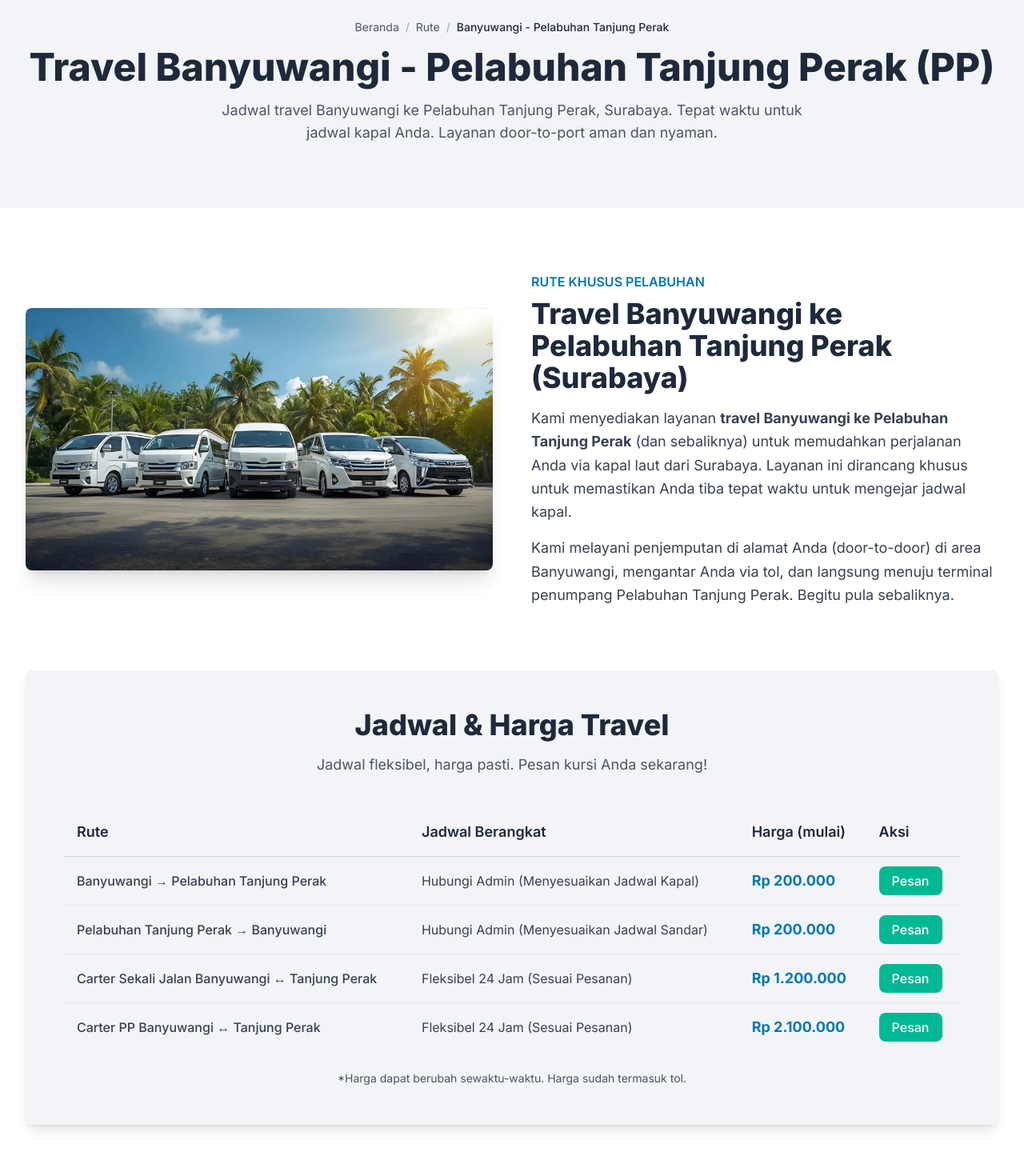
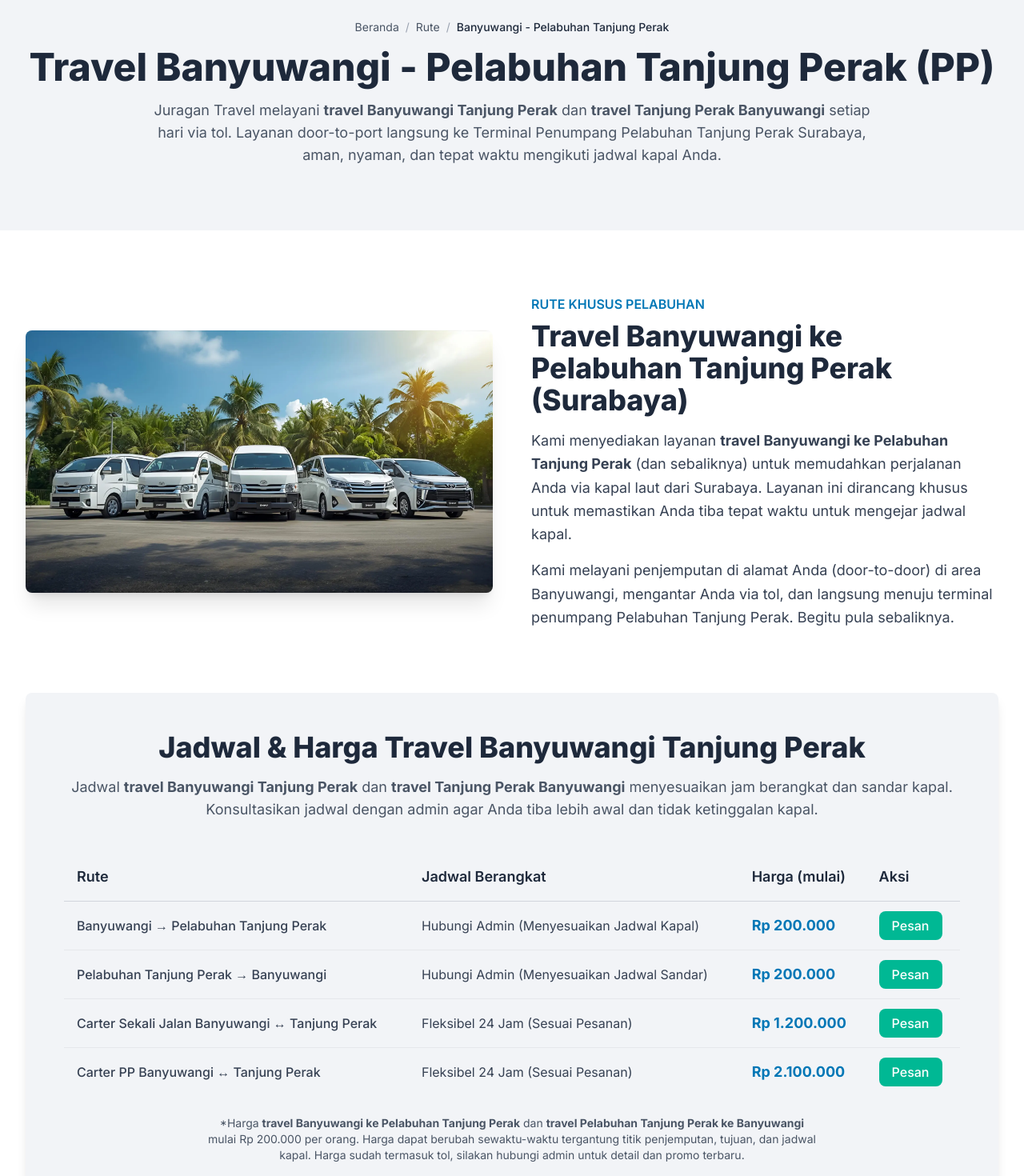
Before and after one commit to heyitsmi/travelbanyuwangi, a Next.js app: page /rute/banyuwangi-tanjung-perak in a window 1280 px wide. Shown: the part 120-1590 px from the top of the page at 80% size. Built offline with nearby package versions, Linux system fonts and the light colour scheme; no server answers.

Commit message:
update page rute tanjung perak

```diff
--- a/app/rute/banyuwangi-tanjung-perak/page.tsx
+++ b/app/rute/banyuwangi-tanjung-perak/page.tsx
@@ -8,12 +8,15 @@ import Link from "next/link";
 import BookingForm from "../../components/BookingForm";
 
 export const metadata: Metadata = {
-  title: "Travel Banyuwangi - Pelabuhan Tanjung Perak (PP) | Jadwal & Harga | Juragan Travel",
-  description: "Jadwal & harga travel Banyuwangi ke Pelabuhan Tanjung Perak (PP) terbaru. Layanan door-to-door, carter, dan drop-off. Berangkat setiap hari, tepat waktu untuk jadwal kapal.",
-  keywords: "travel banyuwangi tanjung perak, travel banyuwangi ke pelabuhan perak, travel tanjung perak banyuwangi, harga travel banyuwangi tanjung perak, jadwal travel banyuwangi tanjung perak, travel banyuwangi surabaya pelabuhan",
+  title: "Travel Banyuwangi Tanjung Perak – Door to Port Surabaya | Juragan Travel",
+  description:
+    "Layanan travel Banyuwangi Tanjung Perak dan travel Tanjung Perak Banyuwangi PP dengan sistem door to port. Berangkat setiap hari via tol, armada nyaman, tepat waktu menyesuaikan jadwal kapal di Pelabuhan Tanjung Perak Surabaya.",
+  keywords:
+    "travel banyuwangi tanjung perak, travel banyuwangi ke pelabuhan tanjung perak, travel tanjung perak banyuwangi, travel pelabuhan tanjung perak banyuwangi, harga travel banyuwangi tanjung perak, jadwal travel banyuwangi tanjung perak, travel banyuwangi surabaya pelabuhan",
   openGraph: {
-    title: "Travel Banyuwangi - Pelabuhan Tanjung Perak (PP) | Jadwal & Harga | Juragan Travel",
-    description: "Jadwal & harga travel Banyuwangi ke Pelabuhan Tanjung Perak (PP) terbaru. Layanan door-to-door, carter, dan drop-off. Berangkat setiap hari, tepat waktu.",
+    title: "Travel Banyuwangi Tanjung Perak – Door to Port Surabaya | Juragan Travel",
+    description:
+      "Jadwal & harga travel Banyuwangi Tanjung Perak PP terbaru. Layanan door to port dari Banyuwangi ke Pelabuhan Tanjung Perak Surabaya, aman dan tepat waktu untuk jadwal kapal Anda.",
     type: "website",
     url: "https://juragantravel.com/rute/banyuwangi-tanjung-perak",
     images: [
@@ -21,14 +24,15 @@ export const metadata: Metadata = {
         url: "https://juragantravel.com/img/hero.webp",
         width: 1200,
         height: 630,
-        alt: "Travel Banyuwangi Tanjung Perak"
-      }
+        alt: "Travel Banyuwangi Tanjung Perak door to port",
+      },
     ],
   },
   twitter: {
     card: "summary_large_image",
-    title: "Travel Banyuwangi - Pelabuhan Tanjung Perak (PP) | Jadwal & Harga | Juragan Travel",
-    description: "Jadwal & harga travel Banyuwangi ke Pelabuhan Tanjung Perak (PP) terbaru. Layanan door-to-door, carter, dan drop-off.",
+    title: "Travel Banyuwangi Tanjung Perak – Door to Port Surabaya",
+    description:
+      "Travel Banyuwangi ke Pelabuhan Tanjung Perak dan Tanjung Perak ke Banyuwangi dengan layanan door to port via tol, armada nyaman dan driver berpengalaman.",
     images: ["https://juragantravel.com/img/hero.webp"],
   },
   robots: {
@@ -48,7 +52,7 @@ const busTripData = {
     name: "Juragan Travel",
     url: "https://juragantravel.com/",
     telephone: "+6282143258744",
-    image: "https://juragantravel.com/img/hero.webp"
+    image: "https://juragantravel.com/img/hero.webp",
   },
   departureBusStop: {
     "@type": "BusStop",
@@ -57,30 +61,32 @@ const busTripData = {
       "@type": "PostalAddress",
       addressLocality: "Banyuwangi",
       addressRegion: "Jawa Timur",
-      addressCountry: "ID"
-    }
+      addressCountry: "ID",
+    },
   },
   arrivalBusStop: {
     "@type": "BusStop",
-    name: "Pelabuhan Tanjung Perak (Surabaya)",
+    name: "Pelabuhan Tanjung Perak (Terminal Penumpang)",
     address: {
       "@type": "PostalAddress",
       addressLocality: "Surabaya",
       addressRegion: "Jawa Timur",
-      addressCountry: "ID"
-    }
+      addressCountry: "ID",
+    },
   },
-  name: "Travel Banyuwangi - Pelabuhan Tanjung Perak (PP)",
-  description: "Layanan travel door-to-door antara Banyuwangi dan Pelabuhan Tanjung Perak, Surabaya.",
+  name: "Travel Banyuwangi Tanjung Perak (Pelabuhan) PP Door to Port",
+  description:
+    "Layanan travel Banyuwangi Tanjung Perak dan travel Tanjung Perak Banyuwangi PP dengan sistem door to port via tol. Antar jemput langsung dari alamat di Banyuwangi ke Terminal Penumpang Pelabuhan Tanjung Perak Surabaya.",
   offers: {
     "@type": "Offer",
     price: "200000",
     priceCurrency: "IDR",
     name: "Harga Tiket Travel Banyuwangi Tanjung Perak",
-    description: "Harga dapat bervariasi. Hubungi admin untuk harga pasti.",
+    description:
+      "Harga travel Banyuwangi ke Pelabuhan Tanjung Perak dan sebaliknya mulai Rp 200.000 per orang. Harga dapat berbeda tergantung titik jemput dan tujuan, hubungi admin untuk detail terbaru.",
     url: "https://juragantravel.com/rute/banyuwangi-tanjung-perak",
-    availability: "https://schema.org/InStock"
-  }
+    availability: "https://schema.org/InStock",
+  },
 };
 
 const breadcrumbData = {
@@ -176,8 +182,11 @@ export default function BanyuwangiTanjungPerakPage() {
               <span className="text-dark font-medium">Banyuwangi - Pelabuhan Tanjung Perak</span>
             </nav>
             <h1 className="text-4xl md:text-5xl font-extrabold text-dark">Travel Banyuwangi - Pelabuhan Tanjung Perak (PP)</h1>
-            <p className="mt-4 text-lg text-gray-600 max-w-3xl mx-auto">
-              Jadwal travel Banyuwangi ke Pelabuhan Tanjung Perak, Surabaya. Tepat waktu untuk jadwal kapal Anda. Layanan door-to-port aman dan nyaman.
+            <p className="mt-4 text-lg text-gray-600 max-w-4xl mx-auto">
+              Juragan Travel melayani <strong>travel Banyuwangi Tanjung Perak</strong> dan{" "}
+              <strong>travel Tanjung Perak Banyuwangi</strong> setiap hari via tol.
+              Layanan door-to-port langsung ke Terminal Penumpang Pelabuhan Tanjung Perak
+              Surabaya, aman, nyaman, dan tepat waktu mengikuti jadwal kapal Anda.
             </p>
           </div>
         </section>
@@ -214,8 +223,15 @@ export default function BanyuwangiTanjungPerakPage() {
             {/* Jadwal & Harga */}
             <div className="bg-light p-8 md:p-12 rounded-lg shadow-lg mb-20">
               <div className="text-center">
-                <h2 className="text-3xl md:text-4xl font-extrabold text-dark">Jadwal & Harga Travel</h2>
-                <p className="mt-4 text-lg text-gray-600">Jadwal fleksibel, harga pasti. Pesan kursi Anda sekarang!</p>
+                <h2 className="text-3xl md:text-4xl font-extrabold text-dark">
+                  Jadwal & Harga Travel Banyuwangi Tanjung Perak
+                </h2>
+                <p className="mt-4 text-lg text-gray-600">
+                  Jadwal <strong>travel Banyuwangi Tanjung Perak</strong> dan{" "}
+                  <strong>travel Tanjung Perak Banyuwangi</strong> menyesuaikan jam berangkat dan
+                  sandar kapal. Konsultasikan jadwal dengan admin agar Anda tiba lebih awal dan tidak
+                  ketinggalan kapal.
+                </p>
               </div>
               <div className="mt-10 overflow-x-auto">
                 <table className="w-full min-w-max text-left">
@@ -295,8 +311,12 @@ export default function BanyuwangiTanjungPerakPage() {
                   </tbody>
                 </table>
               </div>
-              <p className="text-center mt-6 text-sm text-gray-600">
-                *Harga dapat berubah sewaktu-waktu. Harga sudah termasuk tol.
+              <p className="text-center mt-6 text-sm text-gray-600 max-w-3xl mx-auto">
+                *Harga <strong>travel Banyuwangi ke Pelabuhan Tanjung Perak</strong> dan{" "}
+                <strong>travel Pelabuhan Tanjung Perak ke Banyuwangi</strong> mulai Rp 200.000
+                per orang. Harga dapat berubah sewaktu-waktu tergantung titik penjemputan, tujuan,
+                dan jadwal kapal. Harga sudah termasuk tol, silakan hubungi admin untuk detail dan
+                promo terbaru.
               </p>
             </div>
 
@@ -334,7 +354,7 @@ export default function BanyuwangiTanjungPerakPage() {
             <div className="mb-20 bg-light p-6 md:p-12 rounded-lg shadow-lg">
               <div className="text-center mb-8">
                 <h2 className="text-2xl md:text-4xl font-extrabold text-dark">
-                  Area Layanan Travel Banyuwangi Pelabuhan Tanjung Perak
+                  Area Layanan Travel Banyuwangi ke Pelabuhan Tanjung Perak
                 </h2>
                 <p className="mt-3 text-base md:text-lg text-gray-600 max-w-5xl mx-auto px-2">
                   Layanan door-to-port kami mencakup penjemputan di seluruh area Banyuwangi dan pengantaran langsung ke Terminal Penumpang Pelabuhan Tanjung Perak
@@ -434,7 +454,10 @@ export default function BanyuwangiTanjungPerakPage() {
                   Apa Kata Pelanggan Travel Banyuwangi Tanjung Perak
                 </h2>
                 <p className="mt-3 text-base md:text-lg text-gray-600 max-w-5xl mx-auto px-2">
-                  Testimoni pelanggan yang sudah menggunakan layanan travel Banyuwangi ke Pelabuhan Tanjung Perak dengan sistem door to port kami.
+                  Testimoni pelanggan yang sudah menggunakan layanan{" "}
+                  <strong>travel Banyuwangi Tanjung Perak</strong> dan{" "}
+                  <strong>travel Tanjung Perak Banyuwangi</strong> dengan sistem door to port yang
+                  praktis dan nyaman.
                 </p>
               </div>
 
@@ -600,7 +623,9 @@ export default function BanyuwangiTanjungPerakPage() {
 
             {/* FAQ Rute Spesifik */}
             <div className="max-w-3xl mx-auto">
-              <h2 className="text-3xl md:text-4xl font-extrabold text-dark text-center mb-10">FAQ - Rute Banyuwangi Tanjung Perak</h2>
+              <h2 className="text-3xl md:text-4xl font-extrabold text-dark text-center mb-10">
+                FAQ – Travel Banyuwangi Tanjung Perak
+              </h2>
               <div className="space-y-6">
 
                 <details className="bg-light p-6 rounded-lg shadow-md group" open>
@@ -619,7 +644,9 @@ export default function BanyuwangiTanjungPerakPage() {
                     <ChevronDown className="w-5 h-5 transition-transform duration-300 group-open:rotate-180" />
                   </summary>
                   <p className="mt-4 text-gray-700 leading-relaxed">
-                    Ya, harga yang tertera di tabel (Rp 170.000) sudah termasuk biaya tol via Trans-Jawa.
+                    Ya, harga <strong>travel Banyuwangi Tanjung Perak</strong> yang tertera di tabel
+                    (Rp 200.000) sudah termasuk biaya tol via Trans-Jawa. Tidak ada biaya tol tambahan
+                    di luar harga tiket, kecuali ada permintaan rute khusus di luar jalur utama.
                   </p>
                 </details>
 
@@ -651,13 +678,15 @@ export default function BanyuwangiTanjungPerakPage() {
 
         {/* Form Pemesanan Section */}
         <section id="form-pemesanan" className="py-20 bg-white">
-          <div className="container mx-auto max-w-4xl px-4 sm:px-6 lg:px-8">
+          <div className="container mx-auto max-w-5xl px-4 sm:px-6 lg:px-8">
             <div className="text-center mb-12">
-              <h2 className="text-3xl md:text-4xl font-extrabold text-dark">
+              <h2 className="text-3xl md:text-4xl font-extrabold text-dark max-w-5xl mx-auto">
                 Pesan Travel Banyuwangi – Pelabuhan Tanjung Perak
               </h2>
               <p className="mt-4 text-lg text-gray-600">
-                Isi formulir di bawah ini untuk pesan tiket travel Banyuwangi Tanjung Perak dengan mudah dan cepat. Tim kami akan menghubungi Anda untuk konfirmasi jadwal penjemputan dan jadwal kapal.
+                Isi formulir di bawah ini untuk pesan tiket travel Banyuwangi Tanjung Perak dengan
+                mudah dan cepat. Tim kami akan menghubungi Anda untuk konfirmasi jadwal penjemputan
+                dan jadwal kapal.
               </p>
             </div>
 
@@ -668,11 +697,15 @@ export default function BanyuwangiTanjungPerakPage() {
         {/* CTA Section */}
         <section id="kontak" className="py-20 bg-primary text-white">
           <div className="container mx-auto max-w-7xl px-4 sm:px-6 lg:px-8 text-center">
-            <h2 className="text-3xl md:text-4xl font-extrabold">
+            <h2 className="text-3xl md:text-4xl font-extrabold max-w-5xl mx-auto">
               Pesan Travel ke Pelabuhan Tanjung Perak Sekarang
             </h2>
             <p className="mt-4 text-lg text-gray-200 max-w-2xl mx-auto">
-              Jangan sampai ketinggalan kapal. Amankan kursi Anda sekarang. Hubungi admin kami via WhatsApp untuk booking cepat dan penjemputan tepat waktu.
+              Jangan sampai ketinggalan kapal. Amankan kursi{" "}
+              <strong>travel Banyuwangi ke Pelabuhan Tanjung Perak</strong> atau{" "}
+              <strong>travel Pelabuhan Tanjung Perak ke Banyuwangi</strong> sekarang. Hubungi
+              admin via WhatsApp untuk booking cepat dan pengaturan jadwal penjemputan yang
+              tepat waktu.
             </p>
             <a
               href={whatsappLinks.general}
@@ -681,7 +714,7 @@ export default function BanyuwangiTanjungPerakPage() {
               title="Chat WhatsApp untuk Booking Travel Banyuwangi Tanjung Perak"
               className="mt-10 inline-block bg-accent text-white px-10 py-3 rounded-lg font-bold text-lg shadow-lg hover:bg-opacity-90 transition-all transform hover:-translate-y-1"
             >
-              Pesan Rute Tanjung Perak via WA
+              Pesan Travel Banyuwangi Tanjung Perak via WA
             </a>
           </div>
         </section>
```
